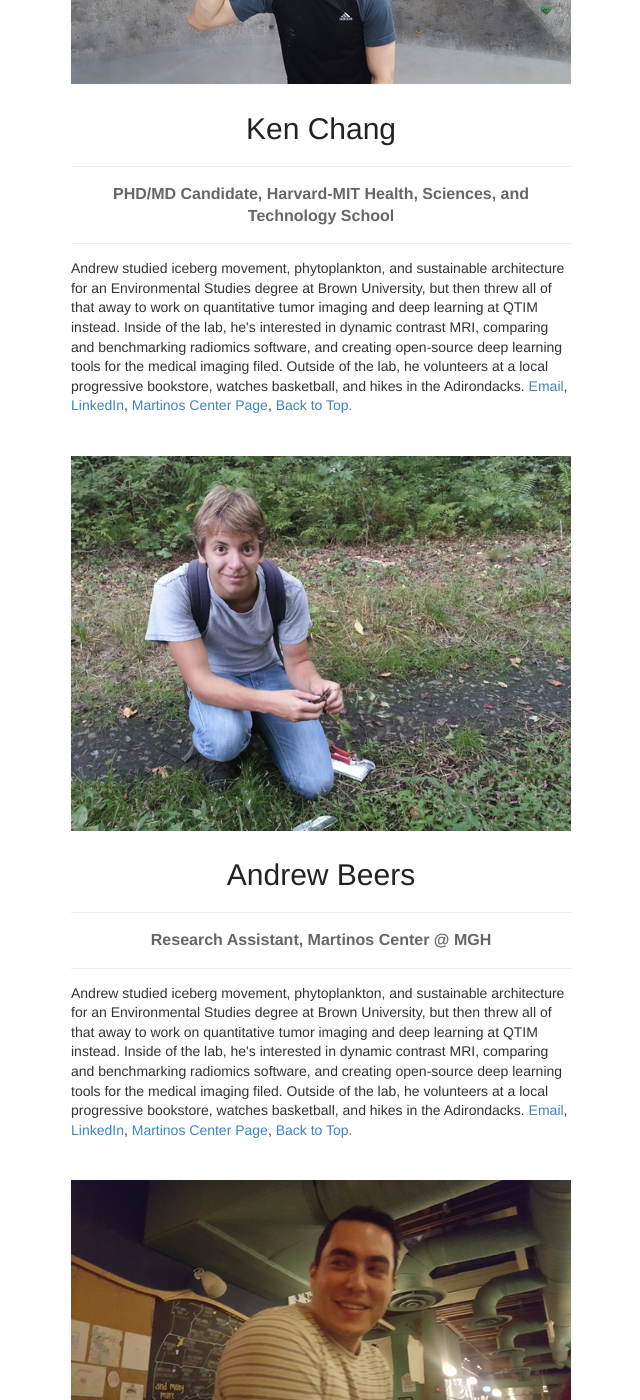
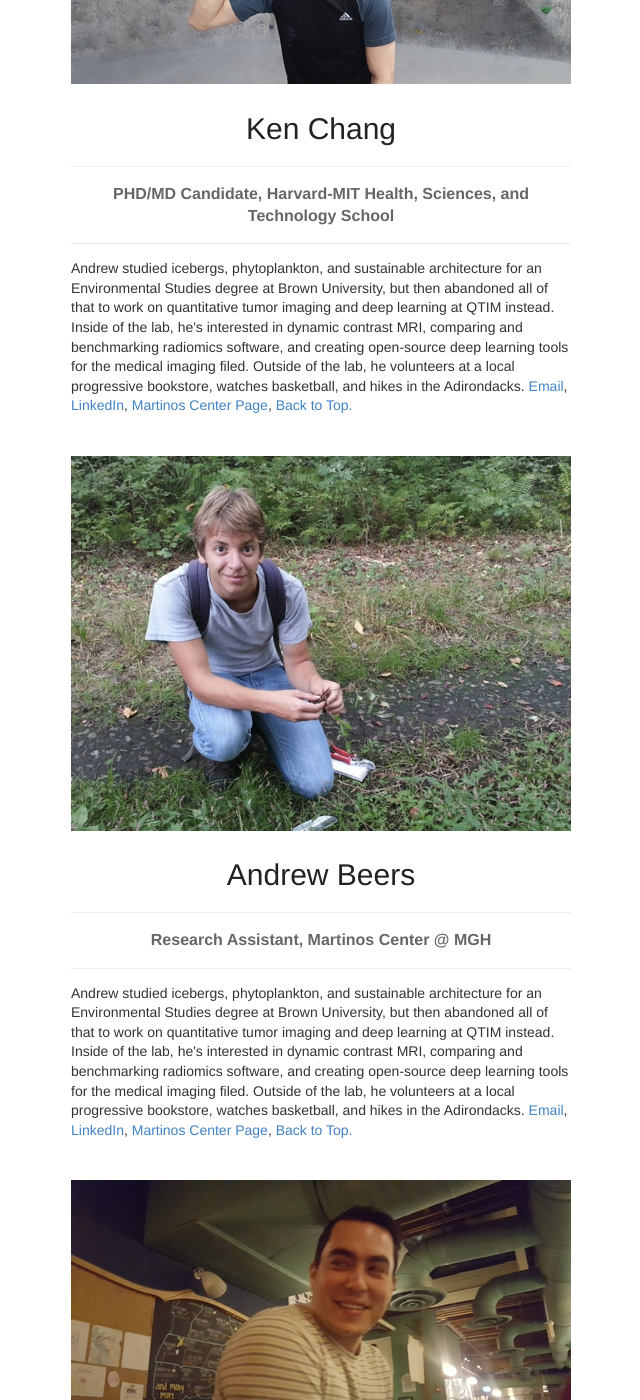
Before and after one commit to QTIM-Lab/qtim-lab.github.io, a Jekyll site: the page built from people.html, in a window 1280 px wide and 1400 px high, scrolled down 729 px. Shown: the whole window, without its empty margins (319-959 px from the left). Built offline with Jekyll 4.4.1, drawn with Linux system fonts in a browser that asks for light colours; some of the changed text lies outside the part shown.

Commit message:
docs: Change Andrew bio

```diff
--- a/people.html
+++ b/people.html
@@ -23,7 +23,7 @@ permalink: /people/
 <img src="../images/people/ken_c_500.jpg">
 <h1>Ken Chang</h1>
 <h2>PHD/MD Candidate, Harvard-MIT Health, Sciences, and Technology School</h2>
-<p>Andrew studied iceberg movement, phytoplankton, and sustainable architecture for an Environmental Studies degree at Brown University, but then threw all of that away to work on quantitative tumor imaging and deep learning at QTIM instead. Inside of the lab, he's interested in dynamic contrast MRI, comparing and benchmarking radiomics software, and creating open-source deep learning tools for the medical imaging filed. Outside of the lab, he volunteers at a local progressive bookstore, watches basketball, and hikes in the Adirondacks. <a href="mailto:abeers@mgh.harvard.edu">Email</a>, <a href=https://www.linkedin.com/in/andrewlbeers/>LinkedIn</a>, <a href=https://www.linkedin.com/in/andrewlbeers/>Martinos Center Page</a>, <a href="#Top">Back to Top.</a></p>
+<p>Andrew studied icebergs, phytoplankton, and sustainable architecture for an Environmental Studies degree at Brown University, but then abandoned all of that to work on quantitative tumor imaging and deep learning at QTIM instead. Inside of the lab, he's interested in dynamic contrast MRI, comparing and benchmarking radiomics software, and creating open-source deep learning tools for the medical imaging filed. Outside of the lab, he volunteers at a local progressive bookstore, watches basketball, and hikes in the Adirondacks. <a href="mailto:abeers@mgh.harvard.edu">Email</a>, <a href=https://www.linkedin.com/in/andrewlbeers/>LinkedIn</a>, <a href=https://www.linkedin.com/in/andrewlbeers/>Martinos Center Page</a>, <a href="#Top">Back to Top.</a></p>
 </div>
 
 <div class="bio">
@@ -31,12 +31,12 @@ permalink: /people/
 <img src="../images/people/andrew_b_500.jpg">
 <h1>Andrew Beers</h1>
 <h2>Research Assistant, Martinos Center @ MGH</h2>
-<p>Andrew studied iceberg movement, phytoplankton, and sustainable architecture for an Environmental Studies degree at Brown University, but then threw all of that away to work on quantitative tumor imaging and deep learning at QTIM instead. Inside of the lab, he's interested in dynamic contrast MRI, comparing and benchmarking radiomics software, and creating open-source deep learning tools for the medical imaging filed. Outside of the lab, he volunteers at a local progressive bookstore, watches basketball, and hikes in the Adirondacks. <a href="mailto:abeers@mgh.harvard.edu">Email</a>, <a href=https://www.linkedin.com/in/andrewlbeers/>LinkedIn</a>, <a href=https://www.linkedin.com/in/andrewlbeers/>Martinos Center Page</a>, <a href="#Top">Back to Top.</a></p>
+<p>Andrew studied icebergs, phytoplankton, and sustainable architecture for an Environmental Studies degree at Brown University, but then abandoned all of that to work on quantitative tumor imaging and deep learning at QTIM instead. Inside of the lab, he's interested in dynamic contrast MRI, comparing and benchmarking radiomics software, and creating open-source deep learning tools for the medical imaging filed. Outside of the lab, he volunteers at a local progressive bookstore, watches basketball, and hikes in the Adirondacks. <a href="mailto:abeers@mgh.harvard.edu">Email</a>, <a href=https://www.linkedin.com/in/andrewlbeers/>LinkedIn</a>, <a href=https://www.linkedin.com/in/andrewlbeers/>Martinos Center Page</a>, <a href="#Top">Back to Top.</a></p>
 </div>
 
 <div class="bio">
 <a name="Jonathan"></a>
 <img src="../images/people/jonathan_c_500.jpg">
 <h1>Jonathan Cardona</h1><h2>Research Technician, Martinos Center @ MGH</h2>
-<p>Andrew studied iceberg movement, phytoplankton, and sustainable architecture for an Environmental Studies degree at Brown University, but then threw all of that away to work on quantitative tumor imaging and deep learning at QTIM instead. Inside of the lab, he's interested in dynamic contrast MRI, comparing and benchmarking radiomics software, and creating open-source deep learning tools for the medical imaging filed. Outside of the lab, he volunteers at a local progressive bookstore, watches basketball, and hikes in the Adirondacks. <a href="mailto:abeers@mgh.harvard.edu">Email</a>, <a href=https://www.linkedin.com/in/andrewlbeers/>LinkedIn</a>, <a href=https://www.linkedin.com/in/andrewlbeers/>Martinos Center Page</a>, <a href="#Top">Back to Top.</a></p>
+<p>Andrew studied icebergs, phytoplankton, and sustainable architecture for an Environmental Studies degree at Brown University, but then abandoned all of that to work on quantitative tumor imaging and deep learning at QTIM instead. Inside of the lab, he's interested in dynamic contrast MRI, comparing and benchmarking radiomics software, and creating open-source deep learning tools for the medical imaging filed. Outside of the lab, he volunteers at a local progressive bookstore, watches basketball, and hikes in the Adirondacks. <a href="mailto:abeers@mgh.harvard.edu">Email</a>, <a href=https://www.linkedin.com/in/andrewlbeers/>LinkedIn</a>, <a href=https://www.linkedin.com/in/andrewlbeers/>Martinos Center Page</a>, <a href="#Top">Back to Top.</a></p>
 </div>
```
